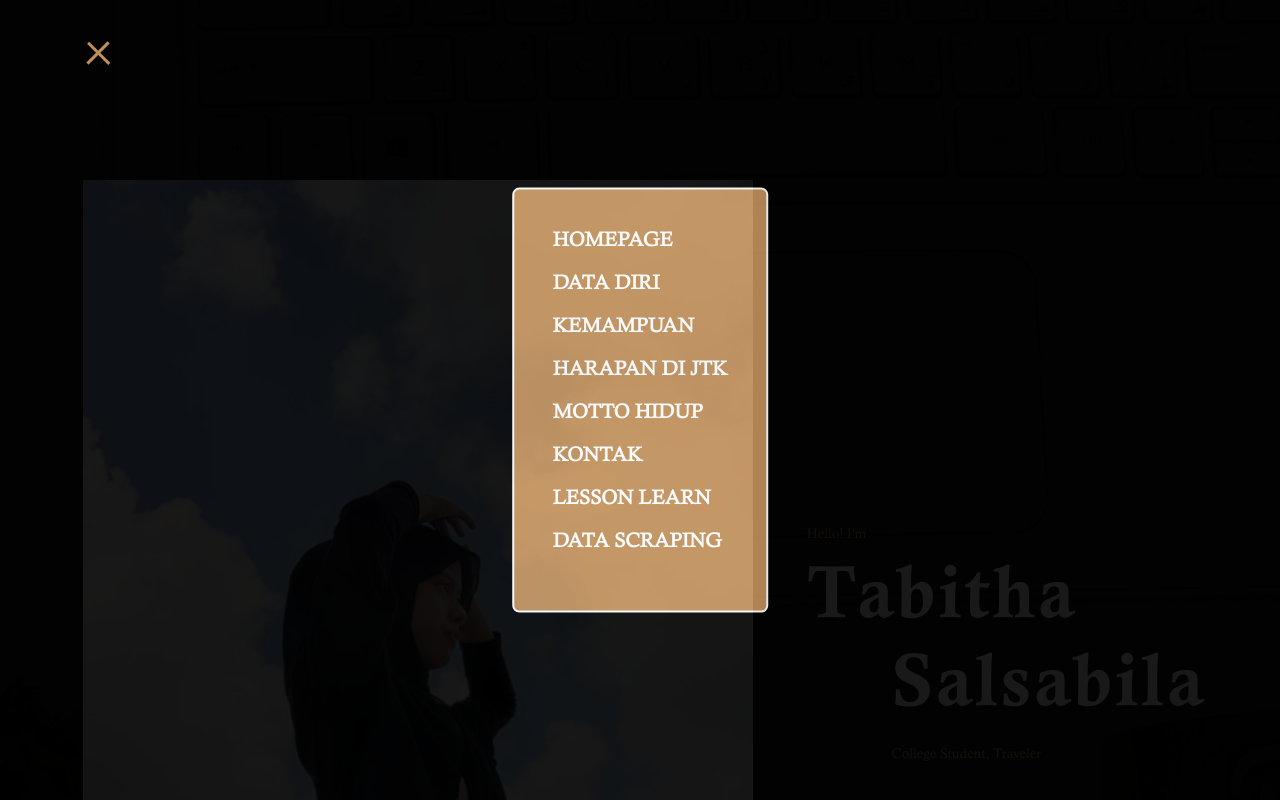
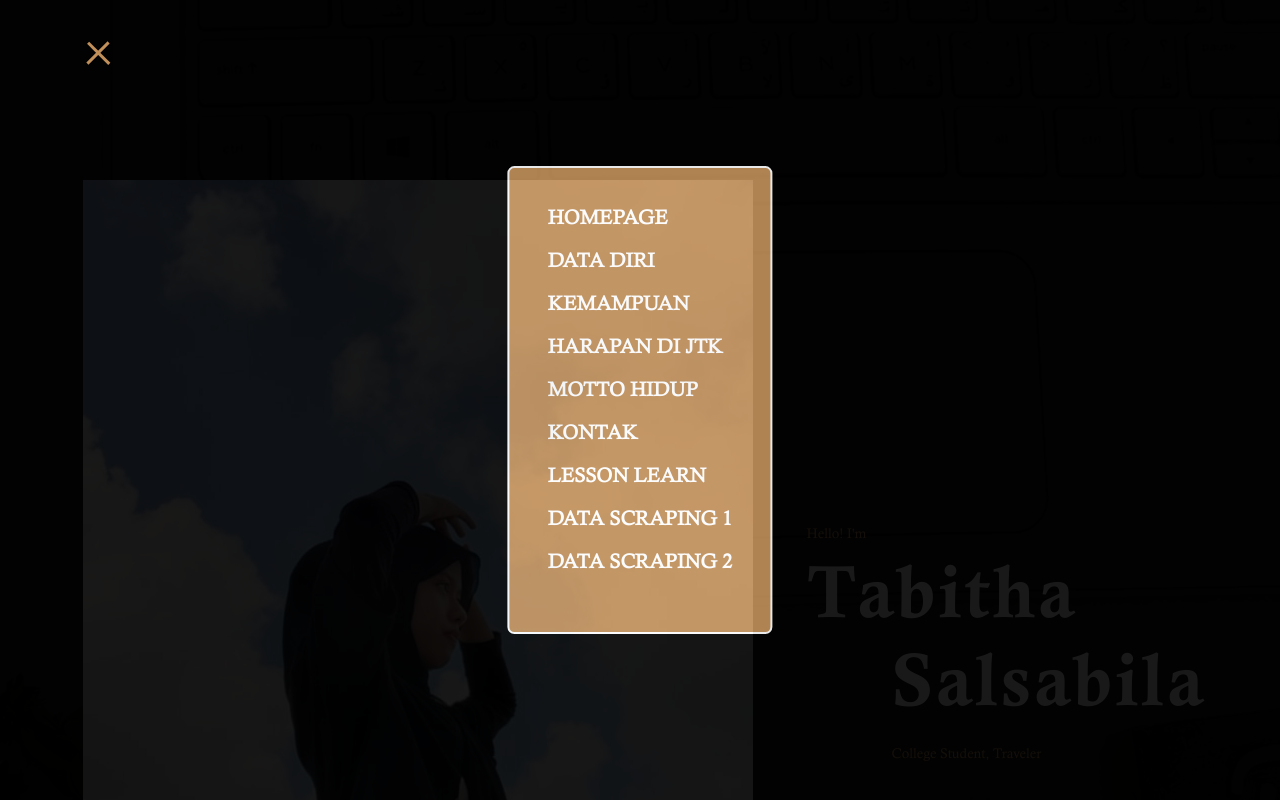
Before and after one commit to Tabitha2912/PersonalWeb, a plain HTML site: page index.html in a window 1280 px wide. Both pictures are taken after a click on the element 97 px from the left and 53 px from the top of the page. Shown: the top 800 px of the page. Drawn offline with Linux system fonts and the light colour scheme.

Commit message:
Update index.html

```diff
--- a/index.html
+++ b/index.html
@@ -28,7 +28,8 @@
 					<li><a href="#quotes">Motto hidup</a></li>
 					<li><a href="#lesson-learn">Kontak</a></li>
 					<li><a href="#kontak">Lesson Learn</a></li>
-					<li><a href="https://tabitha2912.github.io/DataScraping1/">Data Scraping</a></li>
+					<li><a href="https://tabitha2912.github.io/DataScraping1/">Data Scraping 1</a></li>
+					<li><a href="https://tabitha2912.github.io/DataScraping2.github.io/">Data Scraping 2</a></li>
 				</ul>
 			</div>
 			<div id="myBtn" class="burger-container" onclick="myFunction(this)">
```
